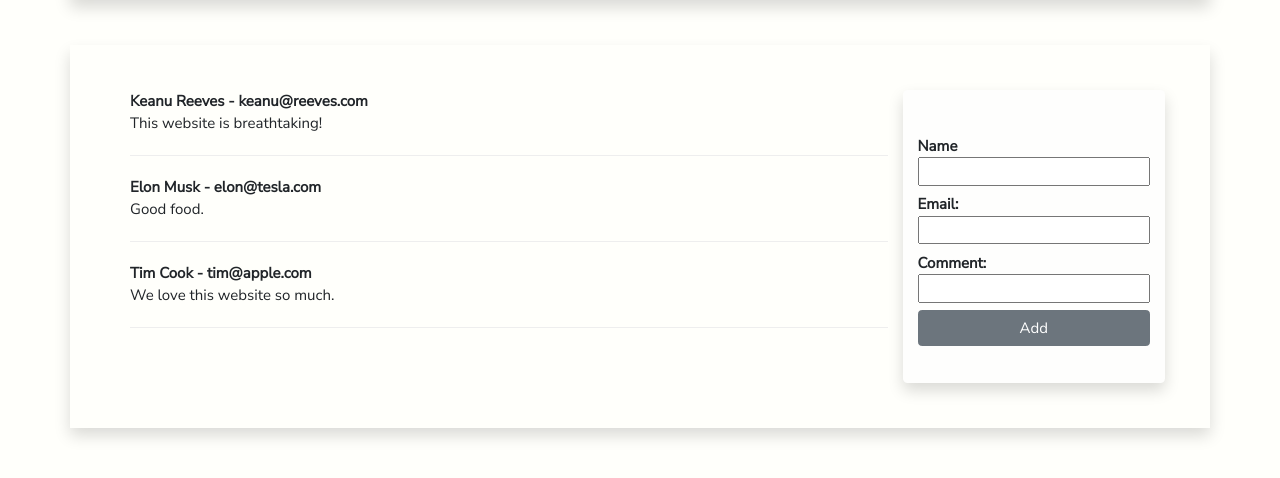
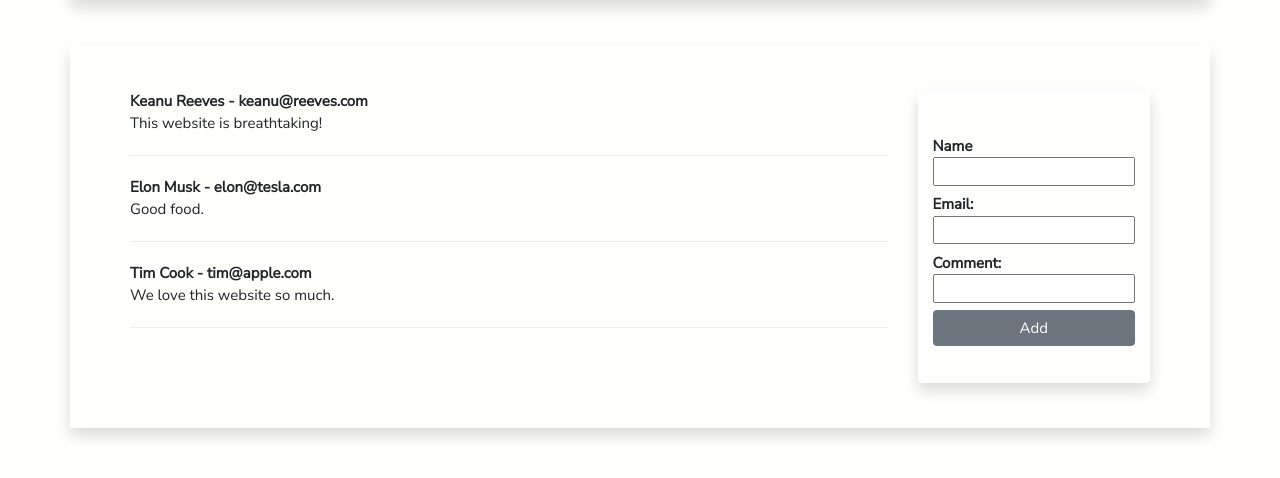
Before and after one commit to mythxn/food-detective, a Flask app: page /guestbook in a window 1280 px wide. Shown: the part 98-576 px from the top of the page. Run offline with Flask 2, Linux system fonts and the light colour scheme; data comes from the database, SQL or seed files in the repository; both versions use the stored data as it was after the commit; some libraries are stand-ins or nearby versions.

Commit message:
Guestbook: Bug Fix and clear database

```diff
--- a/templates/guestbook.html
+++ b/templates/guestbook.html
@@ -72,7 +72,8 @@
         </div>
 
         <!--Form-->
-        <div class="col-3 border-secondary rounded-lg shadow" style="background-color: #fefefd;">
+        <div class="col-3">
+            <div class="border-secondary rounded-lg shadow px-3" style="background-color: #fefefd;">
                 {% block content %}
                 <form action="{{ url_for('sign') }}" class="pt-5" method=post>
                     <dl>
@@ -89,6 +90,8 @@
                 {% endblock %}
             </div>
         </div>
+
+    </div>
 </div>
 
 <!-- jQuery first, then Popper.js, then Bootstrap JS -->
```
Also changed, not shown: mydb.db. Lines whose indentation alone changed are shown as unchanged.
